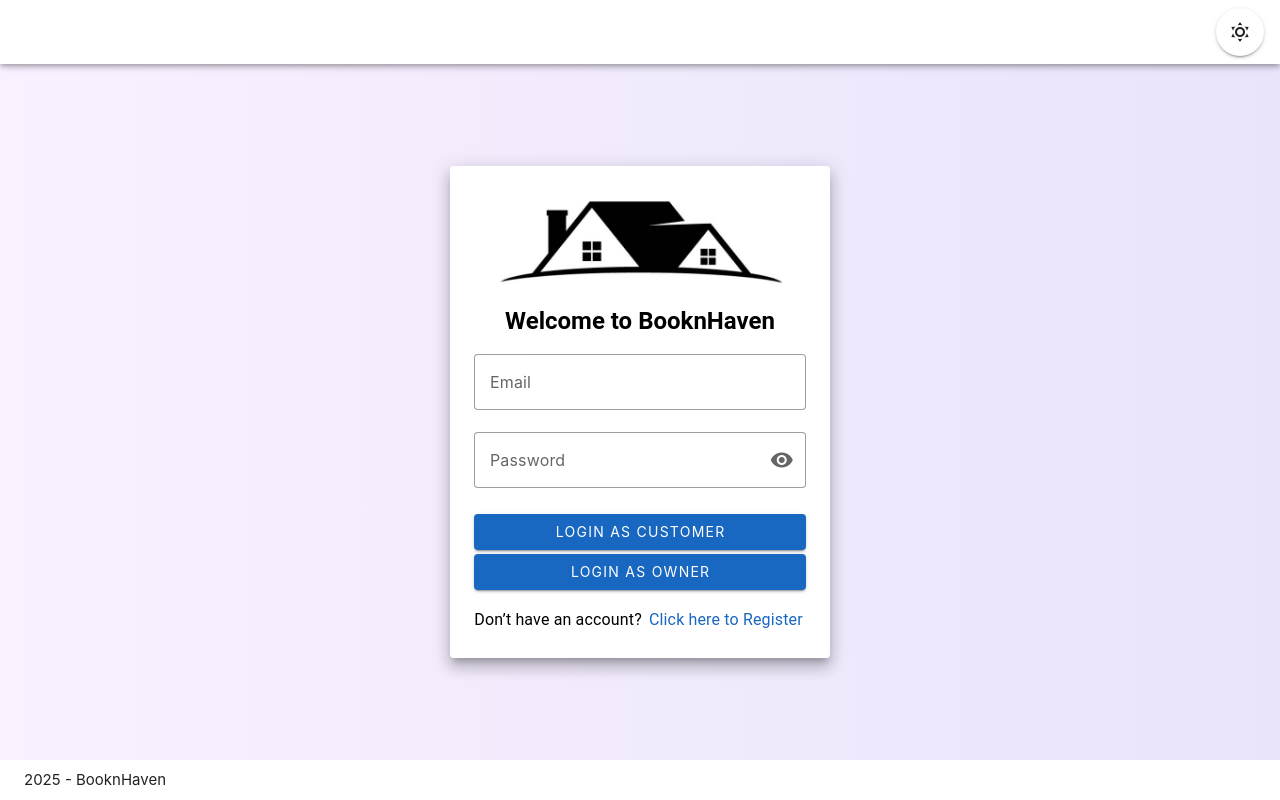
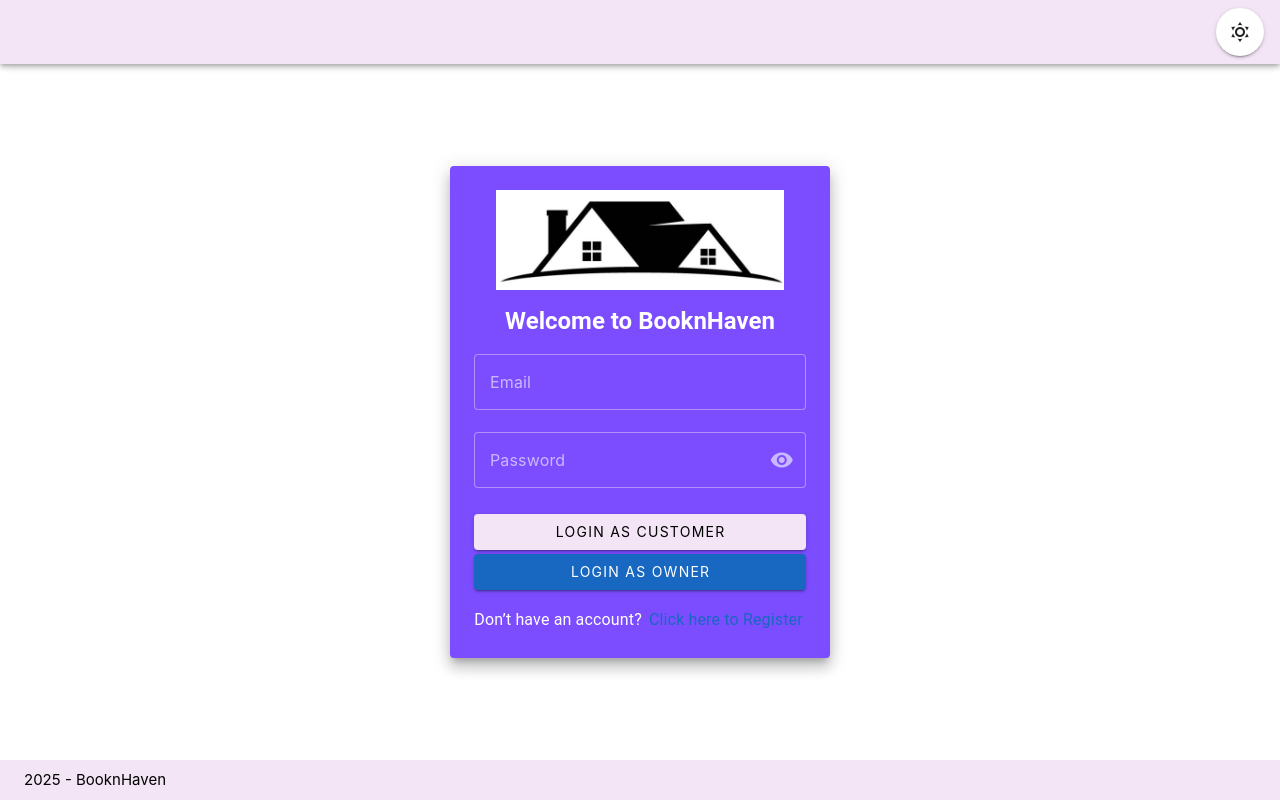
Before and after one commit to krpenaflor/Book-n-Haven, a Vue app: page /login in a window 1280 px wide. Built offline with nearby package versions, Linux system fonts and the light colour scheme; no server answers.

Commit message:
fix login,register theme

```diff
--- a/src/views/LoginView.vue
+++ b/src/views/LoginView.vue
@@ -58,36 +58,27 @@ async function login(role) {
     return
   }
 
-  // OPTIONAL: fetch user role from a 'profiles' table or user metadata
-  // For now, we'll route based on manual role selection
   router.push(role === 'owner' ? '/owner' : '/customer')
 }
 
 
-const backgroundClass = computed(() =>
-  theme.value === 'light' ? 'dashboard-light' : 'dashboard-dark'
-)
 </script>
 
 <template>
   <v-app :theme="theme">
-    <!-- App Bar -->
-    <v-app-bar class="px-3">
+    <v-app-bar class="px-3" :color="theme === 'light'? 'purple-lighten-5': 'deep-purple-accent-2'" >
       <v-spacer></v-spacer>
       <v-btn
         @click="onClick"
         :icon="theme === 'light' ? 'mdi-weather-sunny' : 'mdi-weather-night'"
         variant="elevated"
         slim
-      >
-      </v-btn>
+      />
     </v-app-bar>
 
-    <!-- Main Content -->
-    <v-main :class="backgroundClass">
-      <v-container class="fill-height d-flex justify-center align-center">
-        <v-card class="pa-6 fixed-card" max-width="400" elevation="10">
-          <!-- Logo + Title -->
+    <v-main>
+      <v-container class="fill-height d-flex justify-center align-center" >
+        <v-card :color="theme === 'light'? 'deep-purple-accent-2': 'black'" :class="'pa-6'" max-width="400" elevation="10">
           <div class="text-center mb-4">
             <v-img
               src="/src/assets/logo.jpg"
@@ -99,7 +90,6 @@ const backgroundClass = computed(() =>
             <h1 class="text-h5 font-weight-bold">Welcome to BooknHaven</h1>
           </div>
 
-          <!-- Login Form -->
           <v-form @submit.prevent>
             <v-text-field
               v-model="email"
@@ -109,9 +99,8 @@ const backgroundClass = computed(() =>
               :error-messages="errors.email"
               @blur="validateEmail"
               required
+              class="custom-text-field"
             />
-
-            <!-- Password Field -->
             <v-text-field
               v-model="password"
               label="Password"
@@ -121,9 +110,9 @@ const backgroundClass = computed(() =>
               :append-inner-icon="isPasswordVisible ? 'mdi-eye-off' : 'mdi-eye'"
               @click:append-inner="isPasswordVisible = !isPasswordVisible"
               required
+              class="custom-text-field"
             />
 
-            <!-- Error Box -->
             <div
               v-if="loginError"
               class="mt-3 px-4 py-2"
@@ -135,9 +124,9 @@ const backgroundClass = computed(() =>
             <v-btn
   class="mt-1"
   block
-              color="primary"
+  :color="theme === 'light'? 'purple-lighten-5': 'deep-purple-accent-2'"
   variant="elevated"
-              @click="login('customer')"
+  @click="login('owner')"
 >
   Login as Customer
 </v-btn>
@@ -165,40 +154,8 @@ const backgroundClass = computed(() =>
       </v-container>
     </v-main>
 
-    <!-- Footer -->
-    <v-footer app class="justify-start px-6">
+    <v-footer app class="justify-start px-6" :color="theme === 'light'? 'purple-lighten-5': 'deep-purple-accent-2'">
       2025 - BooknHaven
     </v-footer>
   </v-app>
 </template>
-
-<style scoped>
-.sidebar {
-  background: linear-gradient(to bottom, #6c4cd0, #8b6cd6);
-  height: 100vh;
-  color: white;
-}
-
-.fixed-list {
-  background-color: transparent !important;
-}
-
-.fixed-card {
-  background: linear-gradient(to right, white, white);
-  color: black;
-}
-
-.dashboard-light {
-  background: linear-gradient(to right, #f9f1ff, #eae3fa);
-  color: black;
-}
-
-.dashboard-dark {
-  background: linear-gradient(to right, #1c1b2f, #3e2f54);
-  color: white;
-}
-
-.v-list-item-title {
-  font-weight: 500;
-}
-</style>
--- a/src/views/RegisterView.vue
+++ b/src/views/RegisterView.vue
@@ -103,20 +103,19 @@ async function register(role) {
 
 <template>
   <v-app :theme="theme">
-    <v-app-bar class="px-3">
-      <v-spacer />
+    <v-app-bar class="px-3" :color="theme === 'light'? 'purple-lighten-5': 'deep-purple-accent-2'" >
+      <v-spacer></v-spacer>
       <v-btn
         @click="onClick"
         :icon="theme === 'light' ? 'mdi-weather-sunny' : 'mdi-weather-night'"
         variant="elevated"
         slim
-      >
-      </v-btn>
+      />
     </v-app-bar>
 
     <v-main>
       <v-container class="d-flex justify-center align-center" style="min-height: 80vh;">
-        <v-card class="pa-6" max-width="400">
+        <v-card :color="theme === 'light'? 'deep-purple-accent-2': 'black'" class="pa-6" max-width="400">
           <div class="text-center mb-4">
             <v-img
               src="/src/assets/logo.jpg"
@@ -136,6 +135,7 @@ async function register(role) {
               :error-messages="errors.firstName"
               required
             />
+
             <v-text-field
               v-model="lastName"
               label="Last Name"
@@ -151,6 +151,7 @@ async function register(role) {
               :error-messages="errors.email"
               required
             />
+
 
 
 
@@ -193,7 +194,7 @@ async function register(role) {
             <v-btn
               class="mt-1"
               block
-              color="primary"
+              :color="theme === 'light'? 'purple-lighten-5': 'deep-purple-accent-2'"
               variant="elevated"
               @click="register('customer')"
             >
@@ -223,7 +224,7 @@ async function register(role) {
       </v-container>
     </v-main>
 
-    <v-footer app class="justify-start px-6">
+    <v-footer app class="justify-start px-6" :color="theme === 'light'? 'purple-lighten-5': 'deep-purple-accent-2'">
       2025 - BooknHaven
     </v-footer>
   </v-app>
```
Lines whose indentation alone changed are shown as unchanged.
